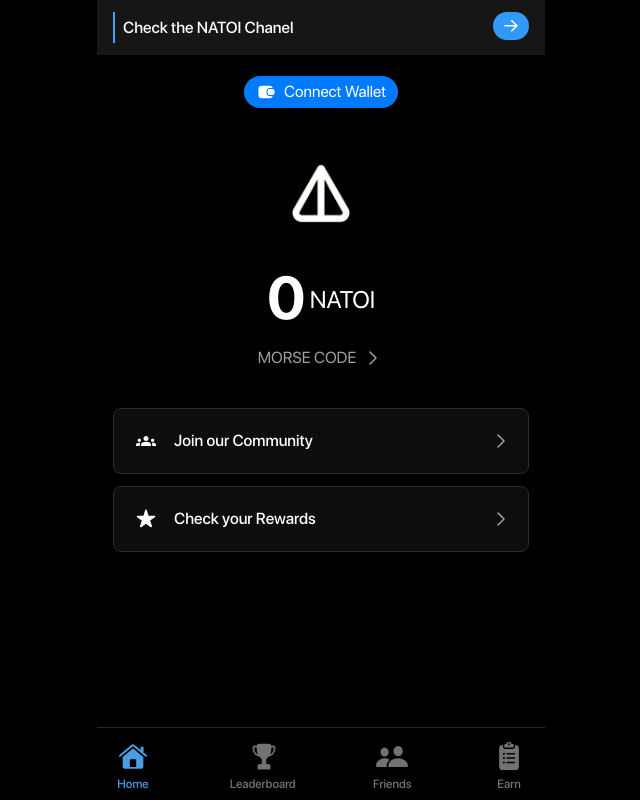
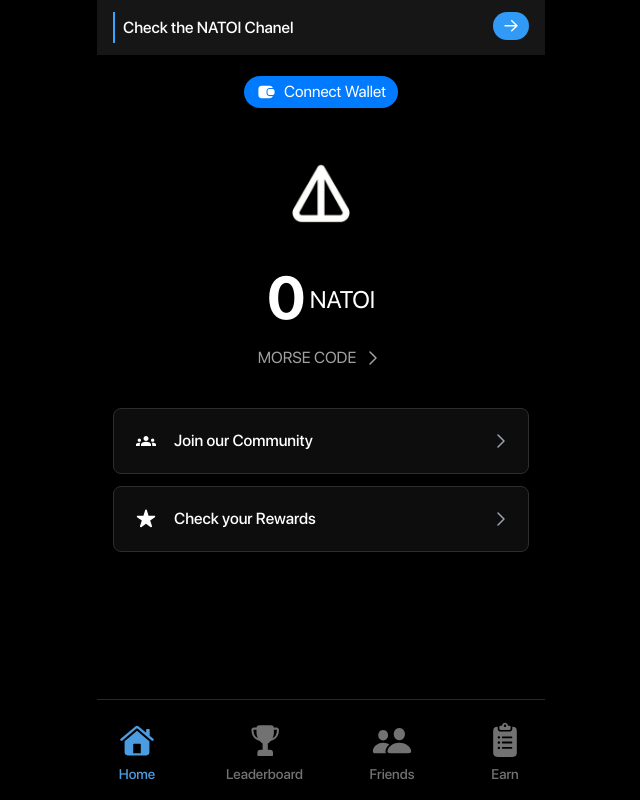
Before and after one commit to DarkPxTG/Public-Project, a Next.js app: page / in a window 1280 px wide. Shown: the whole page, without its empty margins (319-959 px from the left). Built offline with nearby package versions, Linux system fonts and the light colour scheme; no server answers.

Commit message:
NavigationBar.tsx

```diff
--- a/components/NavigationBar.tsx
+++ b/components/NavigationBar.tsx
@@ -29,7 +29,7 @@ const NavigationBar = () => {
     return (
         <div className="flex justify-center w-full">
             <div className="fixed bottom-0 bg-black border-t border-gray-800 w-full max-w-md">
-                <div className="flex justify-between px-4 py-2">
+                <div className="flex justify-between px-4 py-4"> {/* تغییر py-2 به py-4 */}
                     {tabs.map((tab) => {
                         const isActive = activeTab === tab.id
                         return (
@@ -39,12 +39,12 @@ const NavigationBar = () => {
                                 className={`flex flex-col items-center`}
                             >
                                 <tab.Icon
-                                    className={`w-10 h-10 ${isActive ? 'text-[#4c9ce2]' : 'text-[#727272]'
-                                        }`}
+                                    className={`w-12 h-12 ${isActive ? 'text-[#4c9ce2]' : 'text-[#727272]'
+                                        }`}  // تغییر اندازه آیکون‌ها به w-12 h-12
                                 />
                                 <span
-                                    className={`text-xs font-medium ${isActive ? 'text-[#4c9ce2]' : 'text-[#727272]'
-                                        }`}
+                                    className={`text-sm font-medium ${isActive ? 'text-[#4c9ce2]' : 'text-[#727272]'
+                                        }`} // تغییر text-xs به text-sm
                                 >
                                     {tab.label}
                                 </span>
```
